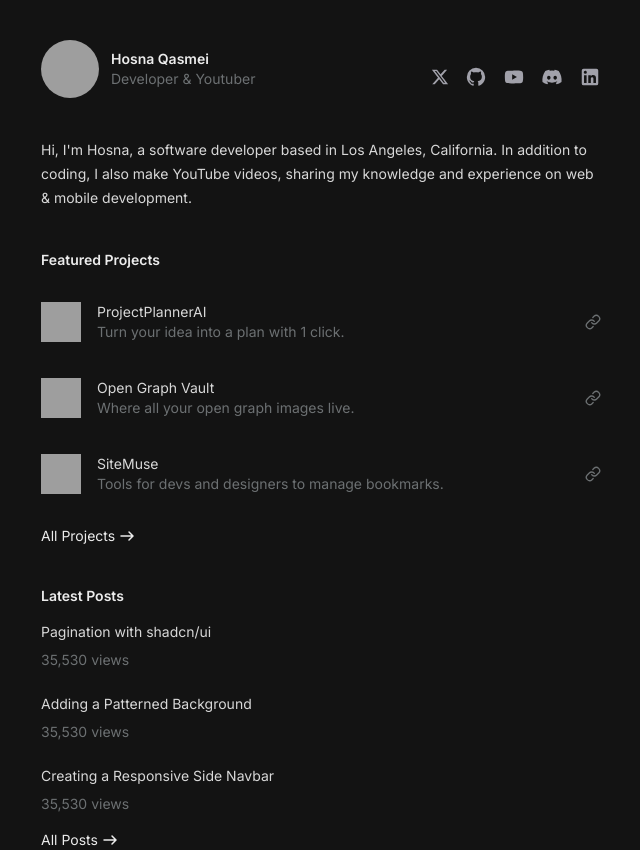
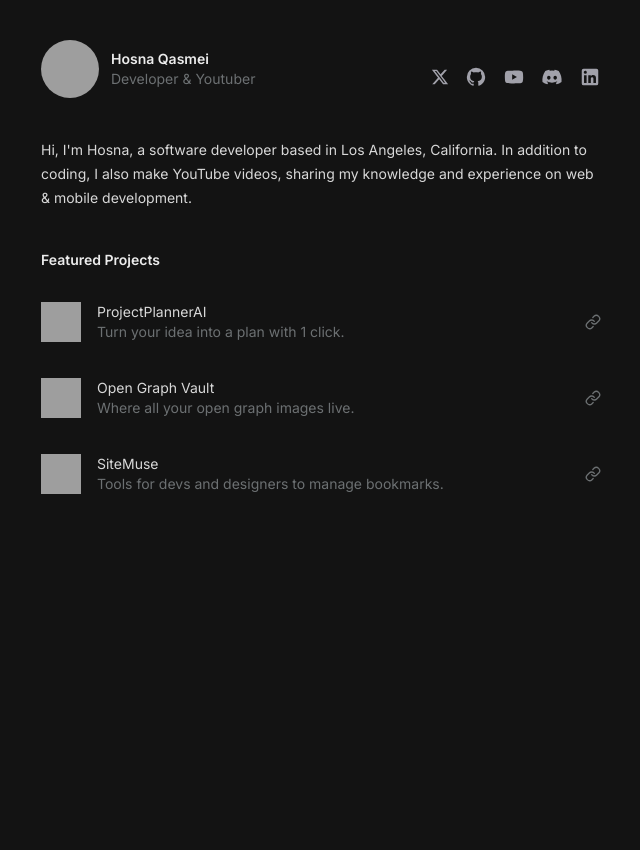
Before and after one commit to timeowilliams/portfolio, a Next.js app: page / in a window 1280 px wide. Shown: the whole page, without its empty margins (319-959 px from the left). After the commit the page ends 800 px from the top, so only its background shows below. Built offline with nearby package versions, Linux system fonts and the light colour scheme; grey boxes are pictures that could not be loaded.

Commit message:
Commented out wip items

```diff
--- a/src/app/page.tsx
+++ b/src/app/page.tsx
@@ -154,7 +154,7 @@ export default function Home() {
                 );
               })}
             </div>
-            <div className="flex flex-row space-x-1 items-center md:px-6 group cursor-pointer">
+            {/* <div className="flex flex-row space-x-1 items-center md:px-6 group cursor-pointer">
               <span className="text-secondary">All Projects</span>
               <svg
                 xmlns="http://www.w3.org/2000/svg"
@@ -170,9 +170,9 @@ export default function Home() {
                   clipRule="evenodd"
                 />
               </svg>
-            </div>
+            </div> */}
           </div>
-
+{/*
           <div className="flex flex-col space-y-4 md:px-6">
             <span className="font-semibold">Latest Posts</span>
             <div className="grid grid-cols-1 gap-6">
@@ -202,7 +202,7 @@ export default function Home() {
                 />
               </svg>
             </div>
-          </div>
+          </div> */}
         </div>
       </div>
     </MaxWidthWrapper>
```
